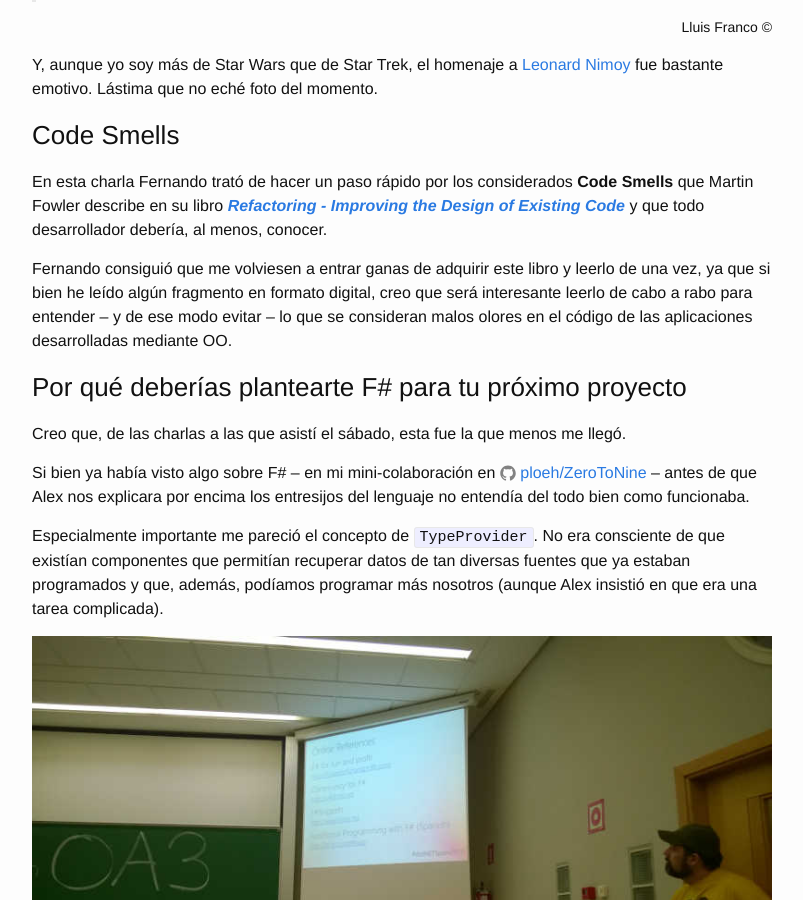
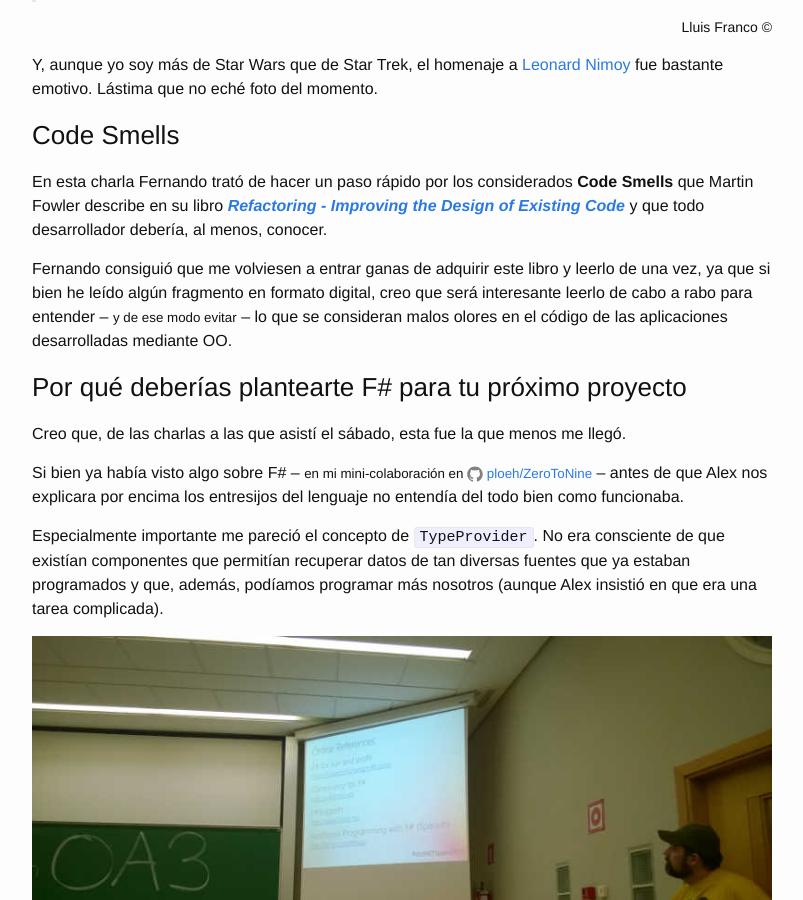
Before and after one commit to huorswords/huorswords.github.io, a Jekyll site: the page built from _posts/2015-03-03-Experiencia-dot-Net-Spain-2015.markdown, in a window 1280 px wide and 900 px high, scrolled down 3573 px. Shown: the whole window, without its empty margins (238-1041 px from the left). Built offline with Jekyll 4.4.1, drawn with Linux system fonts in a browser that asks for light colours; some of the changed text lies outside the part shown.

Commit message:
Fixes some formatting issues with additional comments.

```diff
--- a/_posts/2015-03-03-Experiencia-dot-Net-Spain-2015.markdown
+++ b/_posts/2015-03-03-Experiencia-dot-Net-Spain-2015.markdown
@@ -100,12 +100,12 @@ Y, aunque yo soy más de Star Wars que de Star Trek, el homenaje a [Leonard Nimo
 ### Code Smells
 En esta charla Fernando trató de hacer un paso rápido por los considerados __Code Smells__ que Martin Fowler describe en su libro [___Refactoring - Improving the Design of Existing Code___][MartinFowlerRefactoringUrl] y que todo desarrollador debería, al menos, conocer.
 
-Fernando consiguió que me volviesen a entrar ganas de adquirir este libro y leerlo de una vez, ya que si bien he leído algún fragmento en formato digital, creo que será interesante leerlo de cabo a rabo para entender -- y de ese modo evitar -- lo que se consideran malos olores en el código de las aplicaciones desarrolladas mediante OO.
+Fernando consiguió que me volviesen a entrar ganas de adquirir este libro y leerlo de una vez, ya que si bien he leído algún fragmento en formato digital, creo que será interesante leerlo de cabo a rabo para entender -- <small>y de ese modo evitar</small> -- lo que se consideran malos olores en el código de las aplicaciones desarrolladas mediante OO.
 
 ### Por qué deberías plantearte F# para tu próximo proyecto
 Creo que, de las charlas a las que asistí el sábado, esta fue la que menos me llegó.
 
-Si bien ya había visto algo sobre F# -- en mi mini-colaboración en <a href="https://github.com/ploeh/ZeroToNine"><span class="icon  icon--github"><svg viewBox="0 0 16 16"><path fill="#828282" d="M7.999,0.431c-4.285,0-7.76,3.474-7.76,7.761 c0,3.428,2.223,6.337,5.307,7.363c0.388,0.071,0.53-0.168,0.53-0.374c0-0.184-0.007-0.672-0.01-1.32 c-2.159,0.469-2.614-1.04-2.614-1.04c-0.353-0.896-0.862-1.135-0.862-1.135c-0.705-0.481,0.053-0.472,0.053-0.472 c0.779,0.055,1.189,0.8,1.189,0.8c0.692,1.186,1.816,0.843,2.258,0.645c0.071-0.502,0.271-0.843,0.493-1.037 C4.86,11.425,3.049,10.76,3.049,7.786c0-0.847,0.302-1.54,0.799-2.082C3.768,5.507,3.501,4.718,3.924,3.65 c0,0,0.652-0.209,2.134,0.796C6.677,4.273,7.34,4.187,8,4.184c0.659,0.003,1.323,0.089,1.943,0.261 c1.482-1.004,2.132-0.796,2.132-0.796c0.423,1.068,0.157,1.857,0.077,2.054c0.497,0.542,0.798,1.235,0.798,2.082 c0,2.981-1.814,3.637-3.543,3.829c0.279,0.24,0.527,0.713,0.527,1.437c0,1.037-0.01,1.874-0.01,2.129 c0,0.208,0.14,0.449,0.534,0.373c3.081-1.028,5.302-3.935,5.302-7.362C15.76,3.906,12.285,0.431,7.999,0.431z"/></svg><span class="username"> ploeh/ZeroToNine</span></span></a> -- antes de que Alex nos explicara por encima los entresijos del lenguaje no entendía del todo bien como funcionaba.
+Si bien ya había visto algo sobre F# -- <small>en mi mini-colaboración en <a href="https://github.com/ploeh/ZeroToNine"><span class="icon  icon--github"><svg viewBox="0 0 16 16"><path fill="#828282" d="M7.999,0.431c-4.285,0-7.76,3.474-7.76,7.761 c0,3.428,2.223,6.337,5.307,7.363c0.388,0.071,0.53-0.168,0.53-0.374c0-0.184-0.007-0.672-0.01-1.32 c-2.159,0.469-2.614-1.04-2.614-1.04c-0.353-0.896-0.862-1.135-0.862-1.135c-0.705-0.481,0.053-0.472,0.053-0.472 c0.779,0.055,1.189,0.8,1.189,0.8c0.692,1.186,1.816,0.843,2.258,0.645c0.071-0.502,0.271-0.843,0.493-1.037 C4.86,11.425,3.049,10.76,3.049,7.786c0-0.847,0.302-1.54,0.799-2.082C3.768,5.507,3.501,4.718,3.924,3.65 c0,0,0.652-0.209,2.134,0.796C6.677,4.273,7.34,4.187,8,4.184c0.659,0.003,1.323,0.089,1.943,0.261 c1.482-1.004,2.132-0.796,2.132-0.796c0.423,1.068,0.157,1.857,0.077,2.054c0.497,0.542,0.798,1.235,0.798,2.082 c0,2.981-1.814,3.637-3.543,3.829c0.279,0.24,0.527,0.713,0.527,1.437c0,1.037-0.01,1.874-0.01,2.129 c0,0.208,0.14,0.449,0.534,0.373c3.081-1.028,5.302-3.935,5.302-7.362C15.76,3.906,12.285,0.431,7.999,0.431z"/></svg><span class="username"> ploeh/ZeroToNine</span></span></a></small> -- antes de que Alex nos explicara por encima los entresijos del lenguaje no entendía del todo bien como funcionaba.
 
 Especialmente importante me pareció el concepto de `TypeProvider`. No era consciente de que existían componentes que permitían recuperar datos de tan diversas fuentes que ya estaban programados y que, además, podíamos programar más nosotros (aunque Alex insistió en que era una tarea complicada).
 
@@ -117,7 +117,7 @@ De todos modos, aunque me aportó mucho valor el contenido, no se me hizo tan am
 ### Introducción práctica a Roslyn
 De todas las charlas del día, esta era una para las que no estaba especialmente motivado, pero que terminó por sorprenderme por la practicidad que Juan Manuel le dió a toda la sesión.
 
-En ella, se nos explicaba qué era __<a href="https://github.com/dotnet/roslyn"><span class="icon  icon--github"><svg viewBox="0 0 16 16"><path fill="#828282" d="M7.999,0.431c-4.285,0-7.76,3.474-7.76,7.761 c0,3.428,2.223,6.337,5.307,7.363c0.388,0.071,0.53-0.168,0.53-0.374c0-0.184-0.007-0.672-0.01-1.32 c-2.159,0.469-2.614-1.04-2.614-1.04c-0.353-0.896-0.862-1.135-0.862-1.135c-0.705-0.481,0.053-0.472,0.053-0.472 c0.779,0.055,1.189,0.8,1.189,0.8c0.692,1.186,1.816,0.843,2.258,0.645c0.071-0.502,0.271-0.843,0.493-1.037 C4.86,11.425,3.049,10.76,3.049,7.786c0-0.847,0.302-1.54,0.799-2.082C3.768,5.507,3.501,4.718,3.924,3.65 c0,0,0.652-0.209,2.134,0.796C6.677,4.273,7.34,4.187,8,4.184c0.659,0.003,1.323,0.089,1.943,0.261 c1.482-1.004,2.132-0.796,2.132-0.796c0.423,1.068,0.157,1.857,0.077,2.054c0.497,0.542,0.798,1.235,0.798,2.082 c0,2.981-1.814,3.637-3.543,3.829c0.279,0.24,0.527,0.713,0.527,1.437c0,1.037-0.01,1.874-0.01,2.129 c0,0.208,0.14,0.449,0.534,0.373c3.081-1.028,5.302-3.935,5.302-7.362C15.76,3.906,12.285,0.431,7.999,0.431z"/></svg><span class="username"> dotnet/Roslyn</span></span></a>__ -- _y dónde estaba la ciudad que le daba nombre, con camiseta de premio incluida para el que lo acertara_ -- y cómo, por ejemplo, Visual Studio 2015 aprovechaba toda su potencia para ofrecer revisión de código directa durante la escritura del mismo.
+En ella, se nos explicaba qué era __<a href="https://github.com/dotnet/roslyn"><span class="icon  icon--github"><svg viewBox="0 0 16 16"><path fill="#828282" d="M7.999,0.431c-4.285,0-7.76,3.474-7.76,7.761 c0,3.428,2.223,6.337,5.307,7.363c0.388,0.071,0.53-0.168,0.53-0.374c0-0.184-0.007-0.672-0.01-1.32 c-2.159,0.469-2.614-1.04-2.614-1.04c-0.353-0.896-0.862-1.135-0.862-1.135c-0.705-0.481,0.053-0.472,0.053-0.472 c0.779,0.055,1.189,0.8,1.189,0.8c0.692,1.186,1.816,0.843,2.258,0.645c0.071-0.502,0.271-0.843,0.493-1.037 C4.86,11.425,3.049,10.76,3.049,7.786c0-0.847,0.302-1.54,0.799-2.082C3.768,5.507,3.501,4.718,3.924,3.65 c0,0,0.652-0.209,2.134,0.796C6.677,4.273,7.34,4.187,8,4.184c0.659,0.003,1.323,0.089,1.943,0.261 c1.482-1.004,2.132-0.796,2.132-0.796c0.423,1.068,0.157,1.857,0.077,2.054c0.497,0.542,0.798,1.235,0.798,2.082 c0,2.981-1.814,3.637-3.543,3.829c0.279,0.24,0.527,0.713,0.527,1.437c0,1.037-0.01,1.874-0.01,2.129 c0,0.208,0.14,0.449,0.534,0.373c3.081-1.028,5.302-3.935,5.302-7.362C15.76,3.906,12.285,0.431,7.999,0.431z"/></svg><span class="username"> dotnet/Roslyn</span></span></a>__ -- _<small>y dónde estaba la ciudad que le daba nombre, con camiseta de premio incluida para el que lo acertara</small>_ -- y cómo, por ejemplo, Visual Studio 2015 aprovechaba toda su potencia para ofrecer revisión de código directa durante la escritura del mismo.
 
 Me quedó la sensación de que herramientas de soporte al desarrollo como __[R#][ReSharperUrl]__ que hasta ahora acaparaban gran parte del mercado iban a dejar de tener sentido con la salida de Visual Studio 2015, más después de que Juan Manuel me confirmara por Twitter que esta explotación de Roslyn iba a estar disponible en todas las versiones de Visual Studio.
 
@@ -138,7 +138,7 @@ Como colofón final, la charla de Leo de nuevo me ponía otra vez en mi sitio, h
     <figcaption style="text-align: right;">Leo Antoli &copy;</figcaption>
 </figure>
 
-Esta charla se solapó en algunos puntos con el _HOL_ del día anterior, pero la verdad es que no me resultó aburrida, sino más bien todo lo contrario. Es más -- y se lo dije a Leo --, algunas de las preguntas que se habían planteado el día anterior... ¡volví a fallarlas!
+Esta charla se solapó en algunos puntos con el _HOL_ del día anterior, pero la verdad es que no me resultó aburrida, sino más bien todo lo contrario. Es más -- <small>y se lo dije a Leo</small> --, algunas de las preguntas que se habían planteado el día anterior... ¡volví a fallarlas!
 
 ## Experiencia global
 La experiencia que he tenido durante estos dos días ha sido __excelente__.
@@ -153,7 +153,7 @@ Y no solo eso: se marchaba haciendo __ruido__.
 
 Creo que durante la CodeMotion, el equipo de Microsoft que allí estaba tomó nota de esto y planificó las charlas para evitar este tipo de situaciones. O igual fue cosa de la casualidad... no lo sé.
 
-Lo cierto es que creo que los ponentes se merecen un gran respeto, no sólo por lo que saben, sino por enseñárnoslo a los que asistimos a sus charlas de forma completamente desinteresada -- _¿Cobran por dar la ponencia? Yo creo que no..._ --.
+Lo cierto es que creo que los ponentes se merecen un gran respeto, no sólo por lo que saben, sino por enseñárnoslo a los que asistimos a sus charlas de forma completamente desinteresada -- _<small>¿Cobran por dar la ponencia? Yo creo que no...</small>_ --.
 
 <big><em>Gracias a todos vosotros, ponentes y organizadores, por permitirme pasar un fin de semana aprendiendo y conviviendo con gente que como yo, disfruta del desarrollo.</em></big>
 
```
